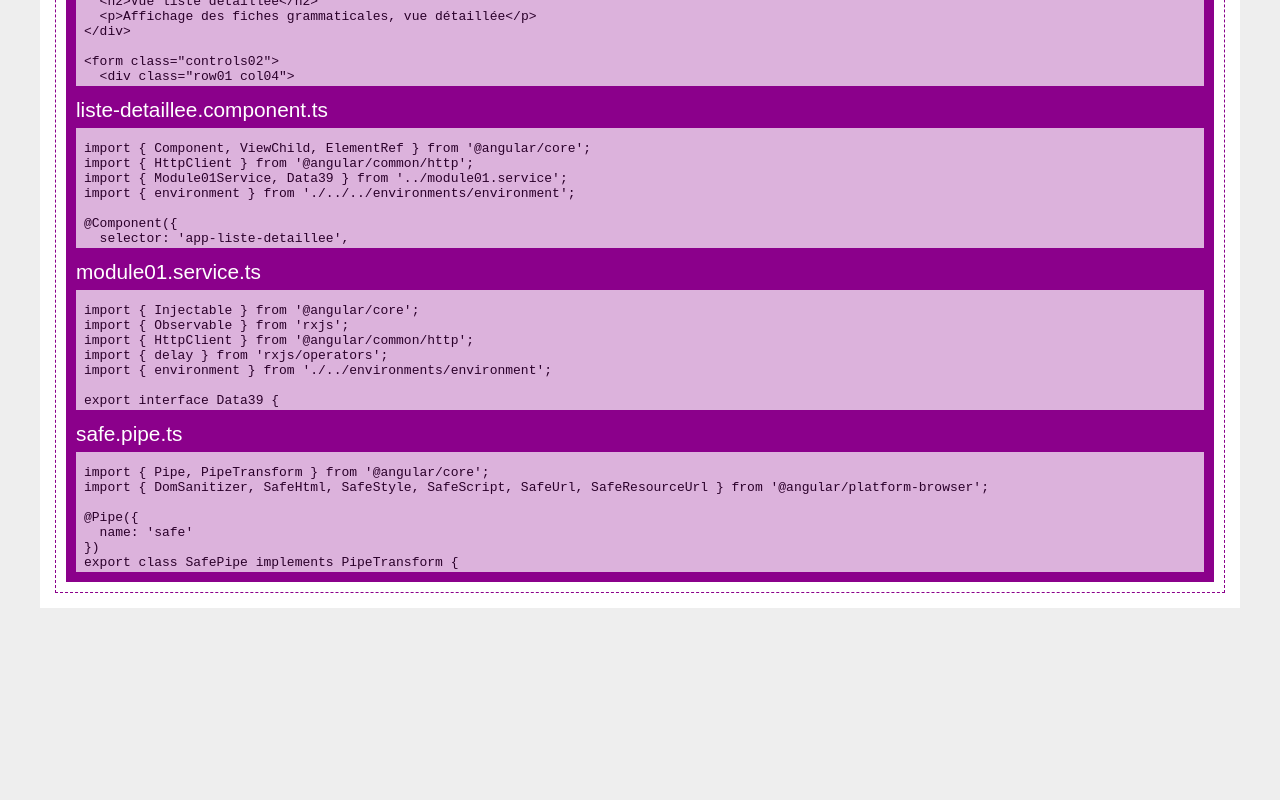
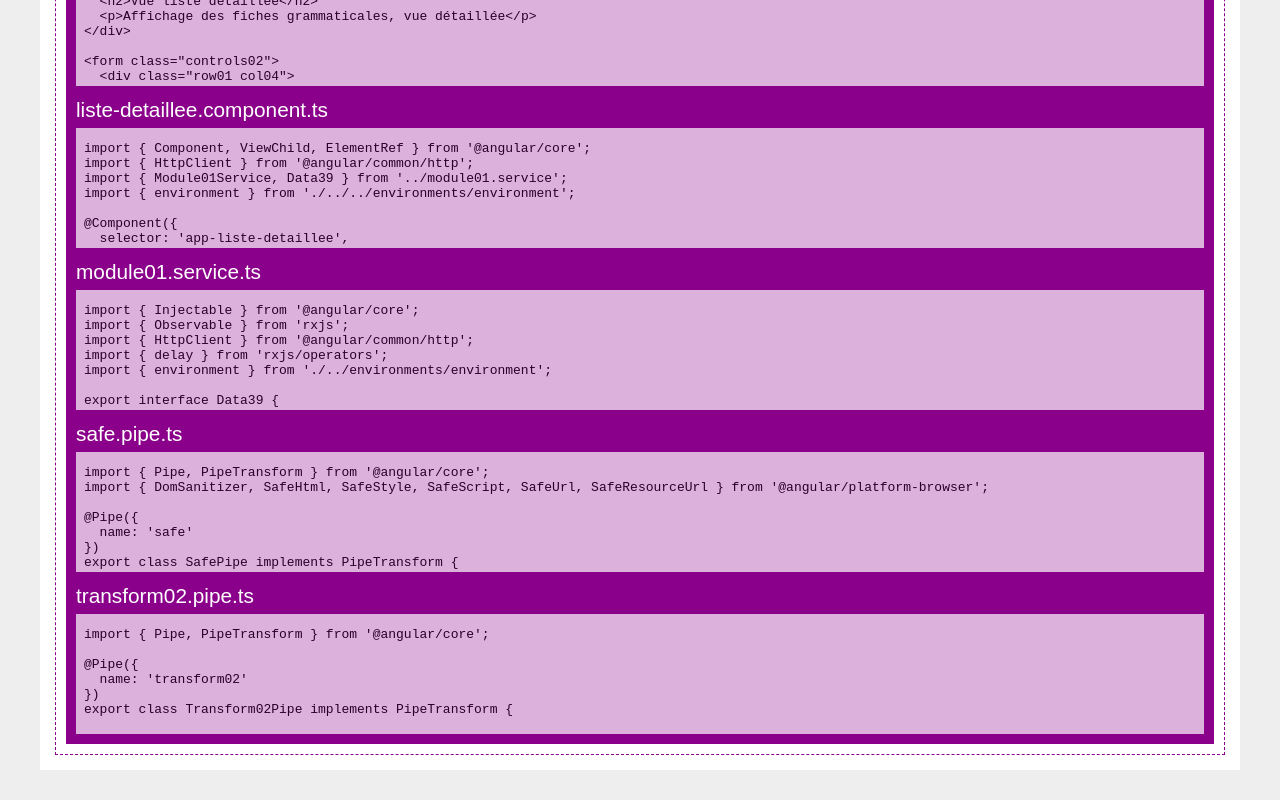
Before and after one commit to ghislaincoutu/angular-e21, an Angular app: page /liste-detaillee in a window 1280 px wide. Shown: the part 568-1368 px from the top of the page. Before the commit the page ends 1206 px from the top, so only its background shows below. Built offline with nearby package versions, Linux system fonts and the light colour scheme; no server answers.

Commit message:
Exercice Angular

```diff
--- a/src/app/liste-detaillee/liste-detaillee.component.html
+++ b/src/app/liste-detaillee/liste-detaillee.component.html
@@ -50,11 +50,10 @@
   </div>
 </form>
 
-<div *ngFor="let x of dataList01">
+<div *ngFor="let x of dataList01 | transform02: searchText">
   <p class="id01">{{ x.id }}</p>
   <div class="external-file">
     <div [innerHTML]="x.document39 | async | safe: 'html'"></div>
-    <!-- <div [innerHTML]="x.document39 | async | transform02: searchText | safe: 'html'"></div> -->
   </div>
 </div>
 
@@ -67,4 +66,6 @@
   <iframe src="assets/code-preview/module01/typescript.txt"></iframe>
   <h3>safe.pipe.ts</h3>
   <iframe src="assets/code-preview/safe/typescript.txt"></iframe>
+  <h3>transform02.pipe.ts</h3>
+  <iframe src="assets/code-preview/transform02/typescript.txt"></iframe>
 </div>
```
